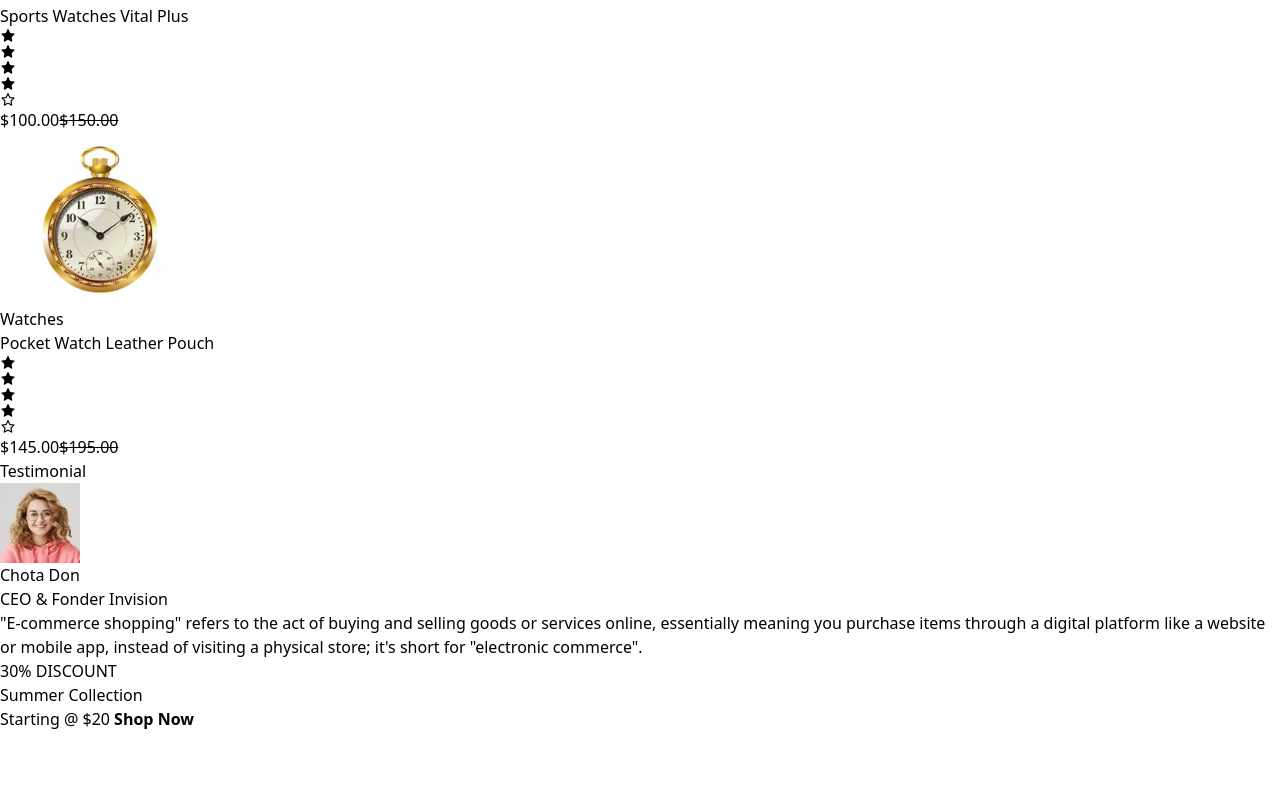
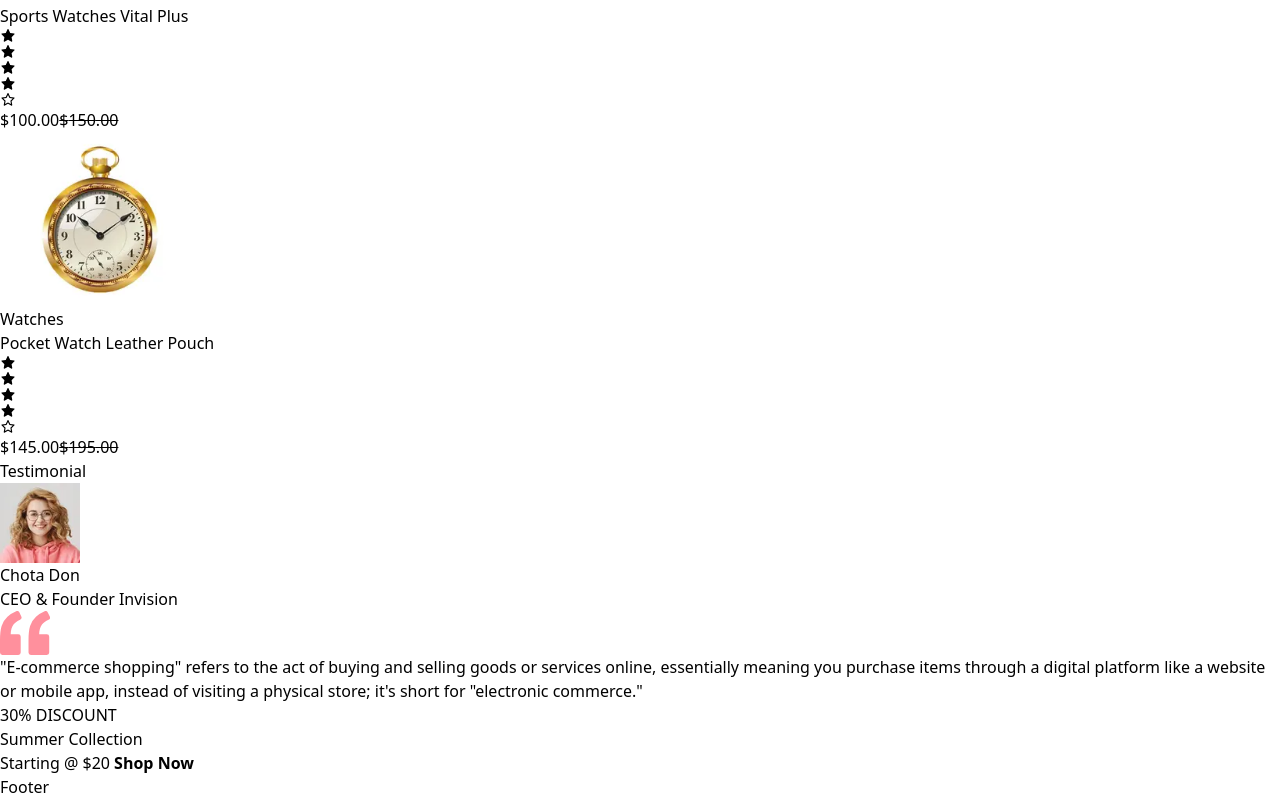
Before and after one commit to adilraees786/New-Next-JS-Project, a Next.js app: page / in a window 1280 px wide. Shown: the part 2783-3582 px from the top of the page. Before the commit the page ends 3514 px from the top, so only its background shows below. Built offline with nearby package versions, Linux system fonts and the light colour scheme.

Commit message:
set Testinomial page

```diff
--- /dev/null
+++ b/src/Components/Footer.js
@@ -0,0 +1,9 @@
+import React from 'react'
+
+const Footer = () => {
+  return (
+    <div>Footer</div>
+  )
+}
+
+export default Footer
--- a/src/Components/Testimonial.js
+++ b/src/Components/Testimonial.js
@@ -1,52 +1,57 @@
-import React from 'react'
-import Image from 'next/image'
+
+import React from 'react';
+import Image from 'next/image';
 
 const Testimonial = () => {
     return (
         <div>
-            <div className=' container pt-16 pb-16 grid-cols-2 '>
-                <h2 className=' font-medium text-2xl pb-4'>Testimonial</h2>
-                <div className=' grid lg:grid-cols-[300px,1fr] gap-4'>
-                    <div className=' border border-gray-300 rounded-2xl grid place-items-center p-6 lg:p-0'>
-                        <div className=' text-center flex flex-col items-center gap-1'>
+            <div className="container pt-16 pb-16 grid-cols-2">
+                <h2 className="font-medium text-2xl pb-4">Testimonial</h2>
+                <div className="grid lg:grid-cols-[300px,1fr] gap-4">
+                    {/* Testimonial Card */}
+                    <div className="border border-gray-300 rounded-2xl grid place-items-center p-6 lg:p-0">
+                        <div className="text-center flex flex-col items-center gap-1">
                             <Image
                                 className="rounded-full inline-block"
                                 src="/user.jpg"
                                 width={80}
                                 height={80}
-                                alt="dp"
+                                alt="User"
                             />
-                            <h2 className=' text-gray-500 font-black text-[20px'>
+                            <h2 className="text-gray-500 font-black text-[20px]">
                                 Chota Don
                             </h2>
-                            <p>CEO & Fonder Invision</p>
-                            <image className=' inline-block py-2'
-
+                            <p>CEO & Founder Invision</p>
+                            <Image
+                                className="inline-block py-2"
                                 src="/quotes.svg"
                                 width={50}
                                 height={50}
-                                alt="quotes"
+                                alt="Quotes"
                             />
-                            <p className=' max-w-[200px] text-gray-500'>
+                            <p className="max-w-[200px] text-gray-500">
                                 "E-commerce shopping" refers to the act of buying and selling goods or services online,
                                 essentially meaning you purchase items through a digital platform like a website or
-                                mobile app, instead of visiting a physical store; it's short for "electronic commerce".
+                                mobile app, instead of visiting a physical store; it's short for "electronic commerce."
                             </p>
-
                         </div>
                     </div>
 
-                    <div className=' bg-red-600 bg-[url(/summer.jpg)] bg-cover h-[480px] rounded-2xl
-                                      place-items-center'>
-                        <div className=' bg-[#ffffffab] min-w-[270px] sm:min-w-[300px] md:min-w-[500px]
-                                          rounded-xl py-8 sm:px-8 px-2 grid place-items-center gap-3'>
-                            <button className=' bg-blackish text-white p-2 rounded-md'>
+                    {/* Summer Collection Section */}
+                    <div
+                        className="bg-red-600 bg-[url(/summer.jpg)] bg-cover h-[480px] rounded-2xl grid place-items-center"
+                    >
+                        <div
+                            className="bg-[#ffffffab] min-w-[270px] sm:min-w-[300px] md:min-w-[500px]
+                                       rounded-xl py-8 sm:px-8 px-2 grid place-items-center gap-3"
+                        >
+                            <button className="bg-black text-white p-2 rounded-md">
                                 30% DISCOUNT
                             </button>
-                            <h2 className=' font-extrabold text-2xl  text-[#272727]'>
+                            <h2 className="font-extrabold text-2xl text-[#272727]">
                                 Summer Collection
                             </h2>
-                            <p className=' text-gray-500 text-[20px]'>
+                            <p className="text-gray-500 text-[20px]">
                                 Starting @ $20 <b>Shop Now</b>
                             </p>
                         </div>
@@ -54,7 +59,7 @@ const Testimonial = () => {
                 </div>
             </div>
         </div>
-    )
-}
+    );
+};
 
-export default Testimonial
+export default Testimonial;
--- a/src/app/layout.js
+++ b/src/app/layout.js
@@ -6,6 +6,7 @@ import Navbar from "@/Components/Navbar.";
 
 import "slick-carousel/slick/slick.css";
 import "slick-carousel/slick/slick-theme.css";
+import Footer from "@/Components/Footer";
 
 const geistSans = Geist({
   variable: "--font-geist-sans",
@@ -32,6 +33,7 @@ export default function RootLayout({ children }) {
          <Headermain/>
          <Navbar/>
         {children}
+        <Footer/>
       </body>
     </html>
   );
```
